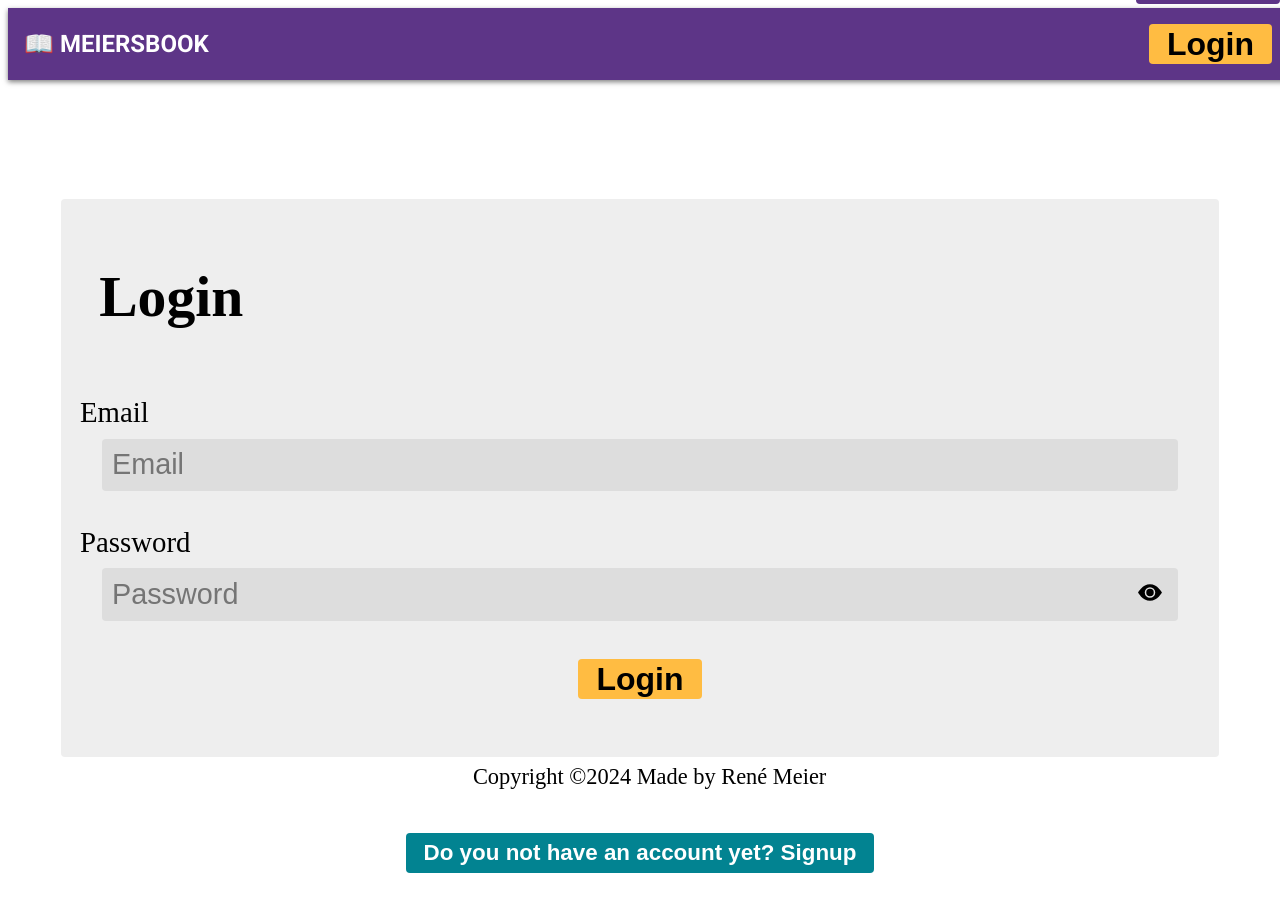
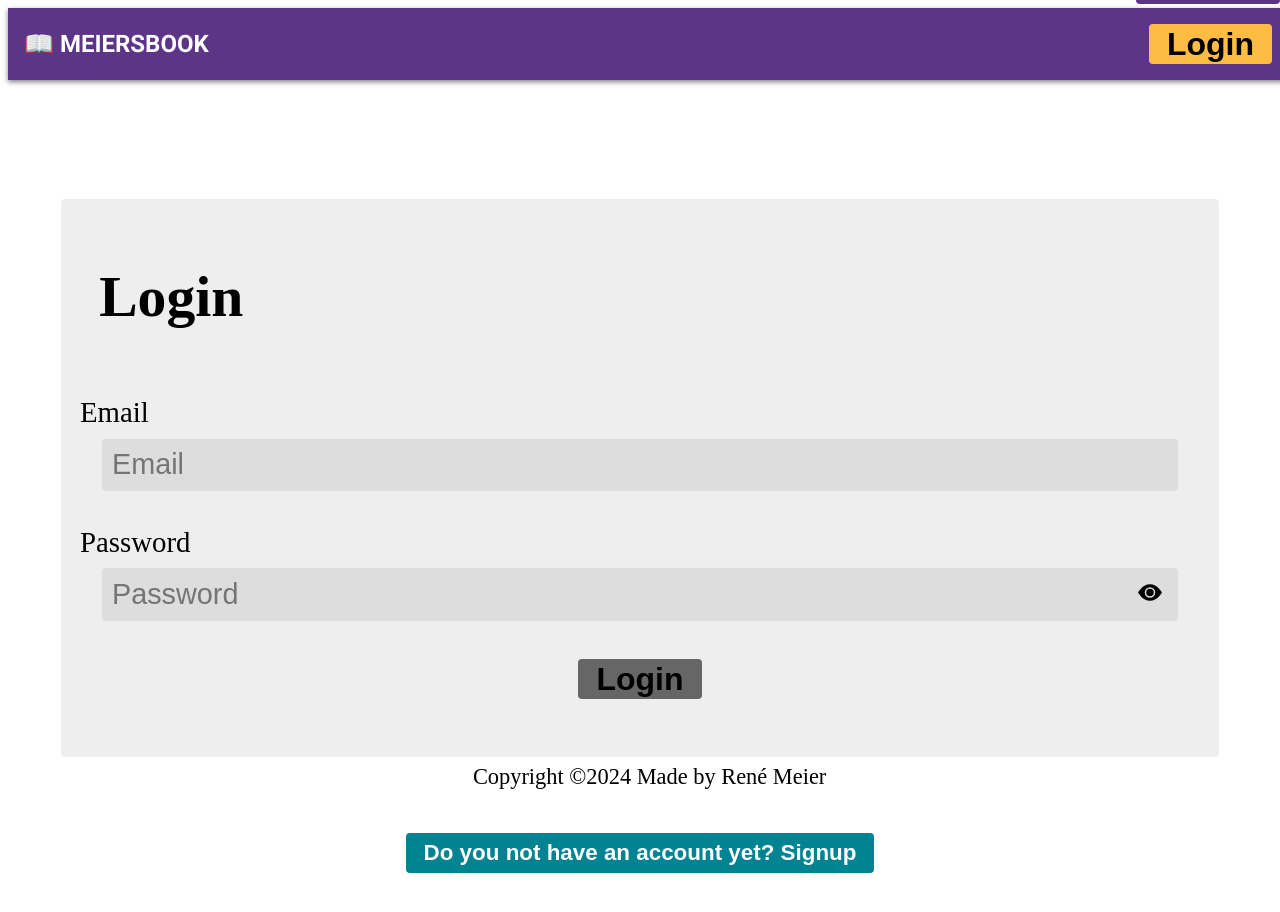
Before and after one commit to meierrene/meiersbook-client, a React (Vite) app: page /login in a window 1280 px wide. Built offline with nearby package versions, Linux system fonts and the light colour scheme; the HTML template or start-up script is replaced by a standard one.

Commit message:
Make it better

```diff
--- a/src/features/authentication/LoginSignupForm.jsx
+++ b/src/features/authentication/LoginSignupForm.jsx
@@ -24,13 +24,20 @@ function LoginForm() {
   const { login, isLoading: loadingLogin } = useLogin();
   const { signup, isLoading: loadingSignin } = useSignup();
   const { previewImage, imageData, handleChangeImage } =
-    useImage('default-user.jpg');
+    useImage('newImage.jpeg');
 
   const isLoading = loadingLogin || loadingSignin;
+  const loginNotFilled = !email || !password;
+  const signupNotFilled =
+    !email ||
+    !name ||
+    !password ||
+    !passwordConfirm ||
+    !imageChecker(imageData);
 
   const handleSubmit = e => {
     e.preventDefault();
-    if (!email || !password) return;
+    if (loginNotFilled) return;
     if (isLoginForm)
       login(
         { email, password },
@@ -42,7 +49,7 @@ function LoginForm() {
         }
       );
     else {
-      if (!name || !passwordConfirm || !imageChecker(imageData)) return;
+      if (signupNotFilled) return;
       const form = new FormData();
       form.append('name', name);
       form.append('email', email);
@@ -135,7 +142,12 @@ function LoginForm() {
           </>
         )}
         <ButtonsNav>
-          <Button primary>{isLoginForm ? 'Login' : 'Signup'}</Button>
+          <Button
+            primary
+            disabled={isLoginForm ? loginNotFilled : signupNotFilled}
+          >
+            {isLoginForm ? 'Login' : 'Signup'}
+          </Button>
         </ButtonsNav>
       </Form>
       <ButtonsNav>
```
